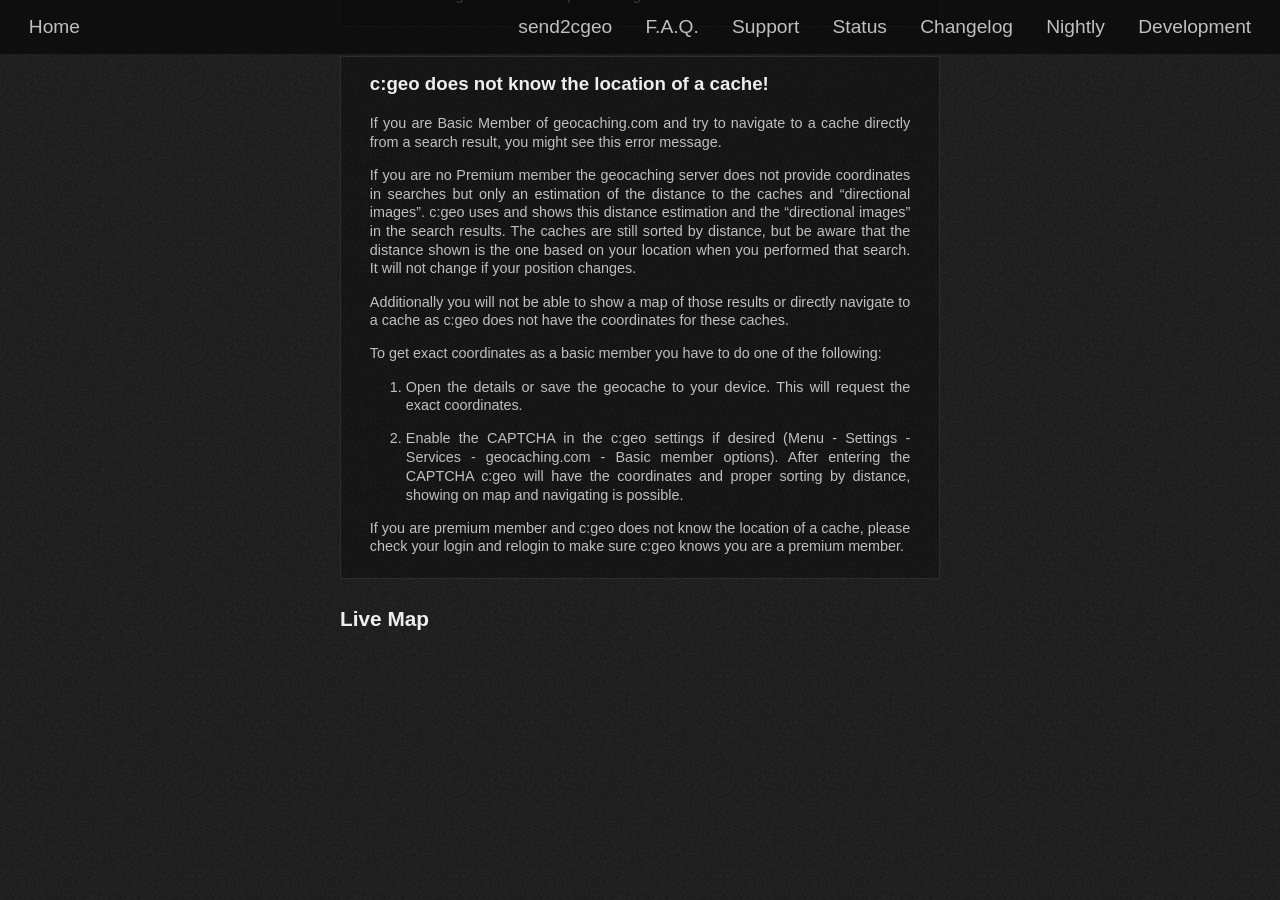
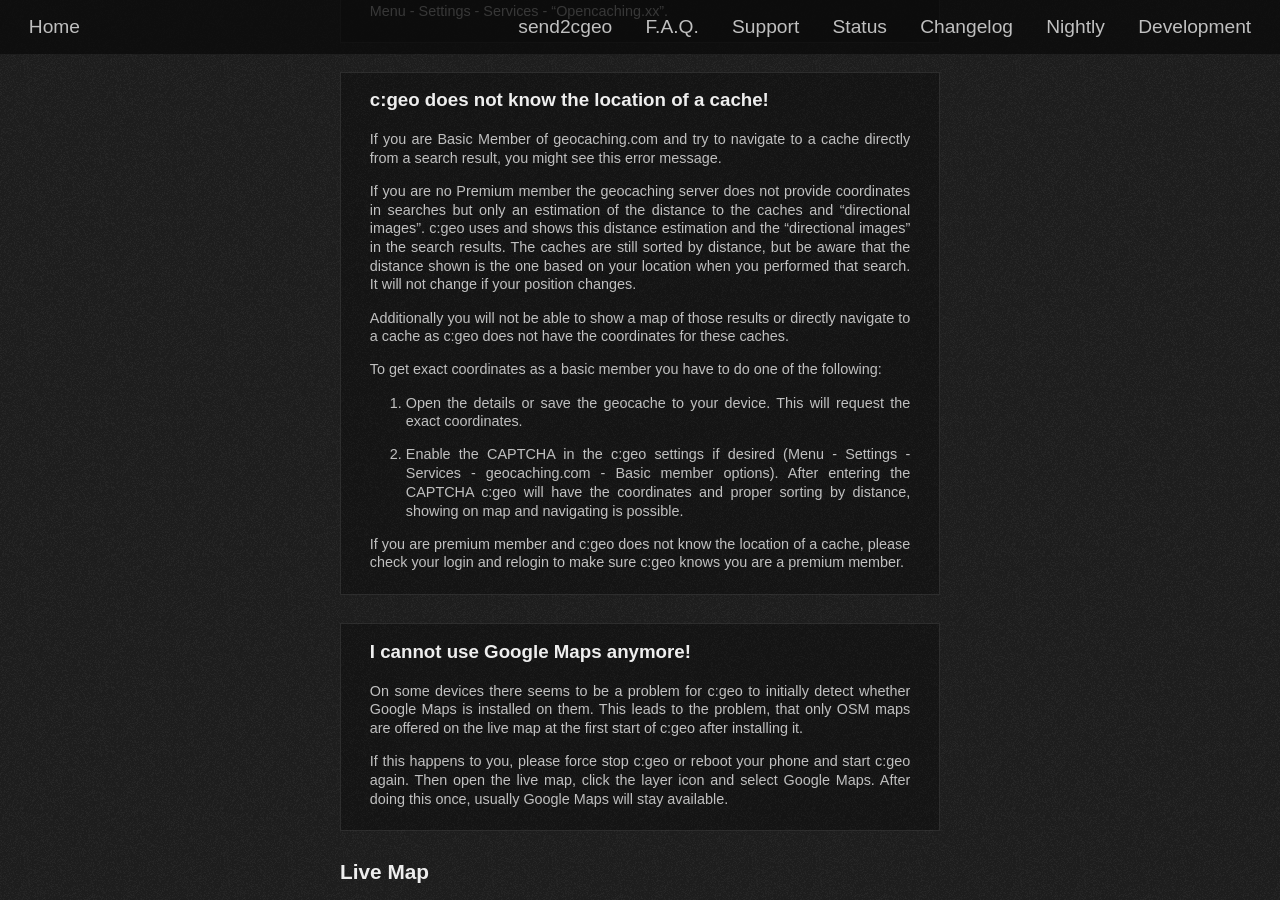
Before and after one commit to cgeo/cgeo.github.io, a Jekyll site: the page built from faq.html, in a window 1280 px wide and 900 px high, scrolled down 12561 px. Built offline with Jekyll 4.4.1, drawn with Linux system fonts in a browser that asks for light colours; some web fonts are replaced; before the commit the page ends 13208 px from its top, so only the background shows below that; some of the changed text lies outside the part shown.

Commit message:
FAQ Google Maps unavailable

```diff
--- a/_data/faq.yml
+++ b/_data/faq.yml
@@ -420,5 +420,13 @@
 
             If you are premium member and c:geo does not know the location of a cache, please check your login and relogin to make sure c:geo knows you are a premium member.
 
+      - title: I cannot use Google Maps anymore!
+        content: |
+            On some devices there seems to be a problem for c:geo to initially detect whether Google Maps is installed on them.
+            This leads to the problem, that only OSM maps are offered on the live map at the first start of c:geo after installing it.
+
+            If this happens to you, please force stop c:geo or reboot your phone and start c:geo again.
+            Then open the live map, click the layer icon and select Google Maps. After doing this once, usually Google Maps will stay available.
+
 - title: Live Map
   items:
```
